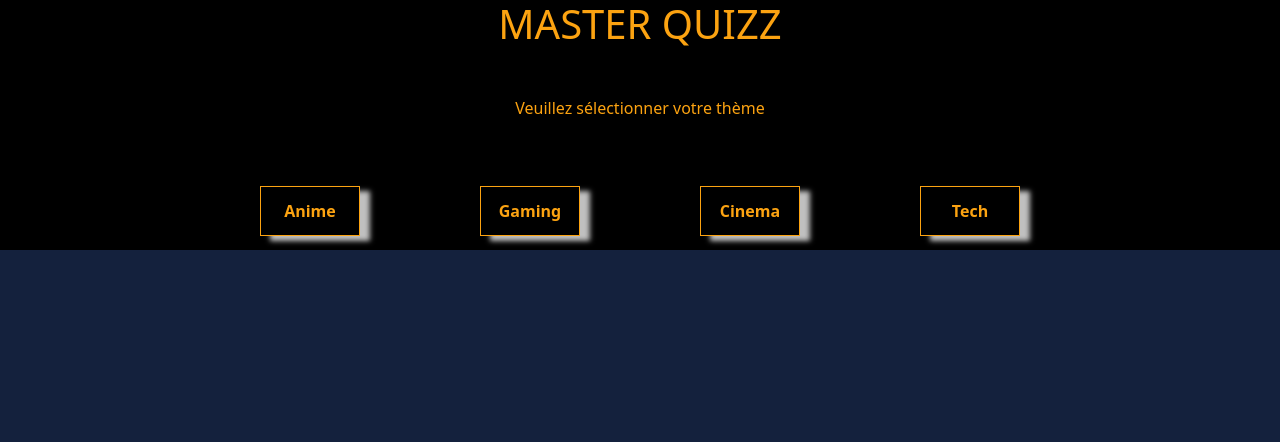
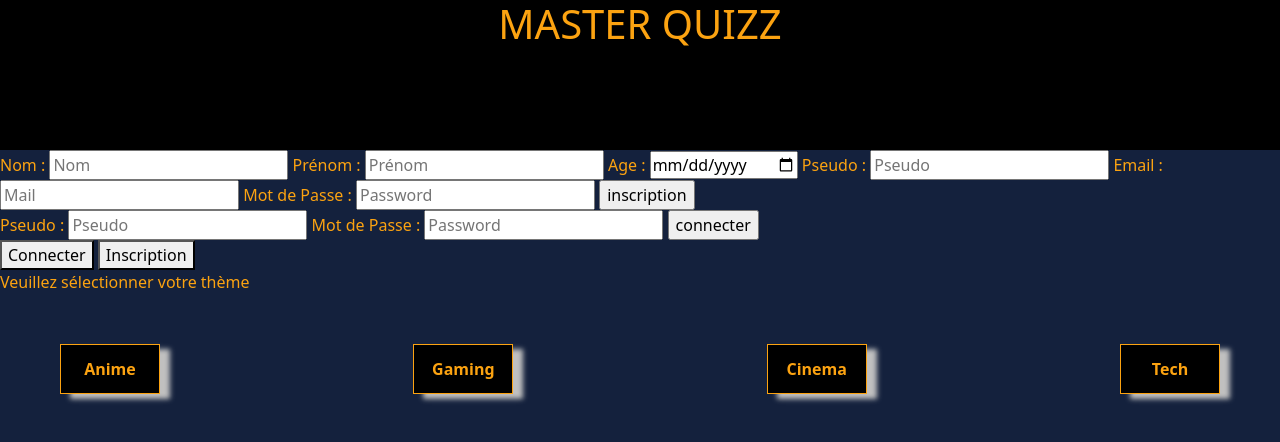
Before and after one commit to sebastienwolf/quizzmaster, a PHP site: page / in a window 1280 px wide. Shown: the top 442 px of the page. Run offline with PHP 8.4, Linux system fonts and the light colour scheme.

Commit message:
log HTML

```diff
--- a/index.html
+++ /dev/null
@@ -1,71 +0,0 @@
-<!DOCTYPE html>
-<html lang="en">
-
-<head>
-    <meta charset="UTF-8">
-    <meta http-equiv="X-UA-Compatible" content="IE=edge">
-    <meta name="viewport" content="width=device-width, initial-scale=1.0">
-    <link rel="stylesheet" href="./style.css">
-    <link href="https://cdn.jsdelivr.net/npm/bootstrap@5.0.2/dist/css/bootstrap.min.css" rel="stylesheet"
-        integrity="sha384-EVSTQN3/azprG1Anm3QDgpJLIm9Nao0Yz1ztcQTwFspd3yD65VohhpuuCOmLASjC" crossorigin="anonymous">
-    <title>Quizz</title>
-</head>
-
-<body class="quizz">
-
-
-
-    <!-- <div class="quizz" id="quizz"> -->
-    <header class="header">
-        <div class="title">
-            <h1>MASTER QUIZZ</h1>
-        </div>
-        <div class="select">
-            <p>Veuillez sélectionner votre thème</p>
-        </div>
-        <div id="selectTheme">
-            <button id="anime" class="theme" data-info="anime">Anime</button>
-            <button id="gaming" class="theme" data-info="gaming">Gaming</button>
-            <button id="cinema" class="theme" data-info="cinema">Cinema</button>
-            <button id="tech" class="theme" data-info="tech">Tech</button>
-        </div>
-    </header>
-
-    <div id="selectAnswer">
-        <div id="blocQuestion">
-            <p class="question" id="question"></p>
-            <div class="blocAnswer">
-                <div>
-                    <button class='c' id="r1" data-number="0">
-                        <p></p>
-                    </button>
-                    <button class='c' id="r2" data-number="1">
-                        <p></p>
-                    </button>
-                </div>
-                <div>
-                    <button class='c' id="r3" data-number="2">
-                        <p></p>
-                    </button>
-                    <button class='c' id="r4" data-number="3">
-                        <p></p>
-                    </button>
-                </div>
-            </div>
-            <p>page : <span id="pRun"></span> /<span id="pMax"></span></p>
-        </div>
-
-
-
-        <div id="reset">
-            <p>Votre résultat est de : </p>
-            <p id="resultat"></p>
-            <button id="rat">RESET</button>
-        </div>
-    </div>
-
-
-    <script src="./script.js"></script>
-</body>
-
-</html>
--- /dev/null
+++ b/index.php
@@ -0,0 +1,101 @@
+<!DOCTYPE html>
+<html lang="en">
+
+<head>
+    <meta charset="UTF-8">
+    <meta http-equiv="X-UA-Compatible" content="IE=edge">
+    <meta name="viewport" content="width=device-width, initial-scale=1.0">
+    <link rel="stylesheet" href="./style.css">
+    <link href="https://cdn.jsdelivr.net/npm/bootstrap@5.0.2/dist/css/bootstrap.min.css" rel="stylesheet"
+        integrity="sha384-EVSTQN3/azprG1Anm3QDgpJLIm9Nao0Yz1ztcQTwFspd3yD65VohhpuuCOmLASjC" crossorigin="anonymous">
+    <link rel="" href="/PHP/index.php">
+        <title>Quizz</title>
+</head>
+
+<body class="quizz">
+
+
+
+    <!-- <div class="quizz" id="quizz"> -->
+    <header class="header">
+        <div class="title">
+            <h1>MASTER QUIZZ</h1>
+        </div>
+
+    </header>
+
+    <div class="log">
+        <form action="" method="get" id="insciption">
+            <label for="">Nom :</label>
+            <input type="text" name="Nom" id="name" placeholder="Nom">
+            <label for="">Prénom :</label>
+            <input type="text" name="Prénom" id="prenom" placeholder="Prénom">
+            <label for="">Age :</label>
+            <input type="date" name="Age" id="age" placeholder="Age">
+            <label for="">Pseudo :</label>
+            <input type="text" name="Pseudo" id="pseudo" placeholder="Pseudo">
+            <label for="">Email :</label>
+            <input type="email" name="Mail" id="mail" placeholder="Mail">
+            <label for="">Mot de Passe :</label>
+            <input type="password" name="" id="" placeholder="Password">
+            <input type="submit" value="inscription">
+        </form>
+        <form action="" method="get" id="Connecxion">
+            <label for="">Pseudo :</label>
+            <input type="text" name="Pseudo" id="pseudo" placeholder="Pseudo">
+            <label for="">Mot de Passe :</label>
+            <input type="password" name="" id="" placeholder="Password">
+            <input type="submit" value="connecter">
+        </form>
+        <button id="log__connec">Connecter</button>
+        <button id="log__insc">Inscription</button>
+
+    </div>
+    <div id="jeu">
+        <div class="select">
+            <p>Veuillez sélectionner votre thème</p>
+        </div>
+        <div id="selectTheme">
+            <button id="anime" class="theme" data-info="anime">Anime</button>
+            <button id="gaming" class="theme" data-info="gaming">Gaming</button>
+            <button id="cinema" class="theme" data-info="cinema">Cinema</button>
+            <button id="tech" class="theme" data-info="tech">Tech</button>
+        </div>
+        <div id="selectAnswer">
+            <div id="blocQuestion">
+                <p class="question" id="question"></p>
+                <div class="blocAnswer">
+                    <div>
+                        <button class='c' id="r1" data-number="0">
+                            <p></p>
+                        </button>
+                        <button class='c' id="r2" data-number="1">
+                            <p></p>
+                        </button>
+                    </div>
+                    <div>
+                        <button class='c' id="r3" data-number="2">
+                            <p></p>
+                        </button>
+                        <button class='c' id="r4" data-number="3">
+                            <p></p>
+                        </button>
+                    </div>
+                </div>
+                <p>page : <span id="pRun"></span> /<span id="pMax"></span></p>
+            </div>
+
+
+
+            <div id="reset">
+                <p>Votre résultat est de : </p>
+                <p id="resultat"></p>
+                <button id="rat">RESET</button>
+            </div>
+        </div>
+    </div>
+
+    <script src="./script.js"></script>
+</body>
+
+</html>
--- a/style.css
+++ b/style.css
@@ -7,7 +7,7 @@
     display: flex;
     flex-direction: column;
     align-items: center;
-    height: 250px;
+    height: 150px;
     background-color: black;
 }
 .title{
```
Also changed, not shown: BDD/QUIZZ final.sql (renamed from QUIZZ final.sql), BDD/Quizz.sql (renamed from Quizz.sql), README.md (deleted).
